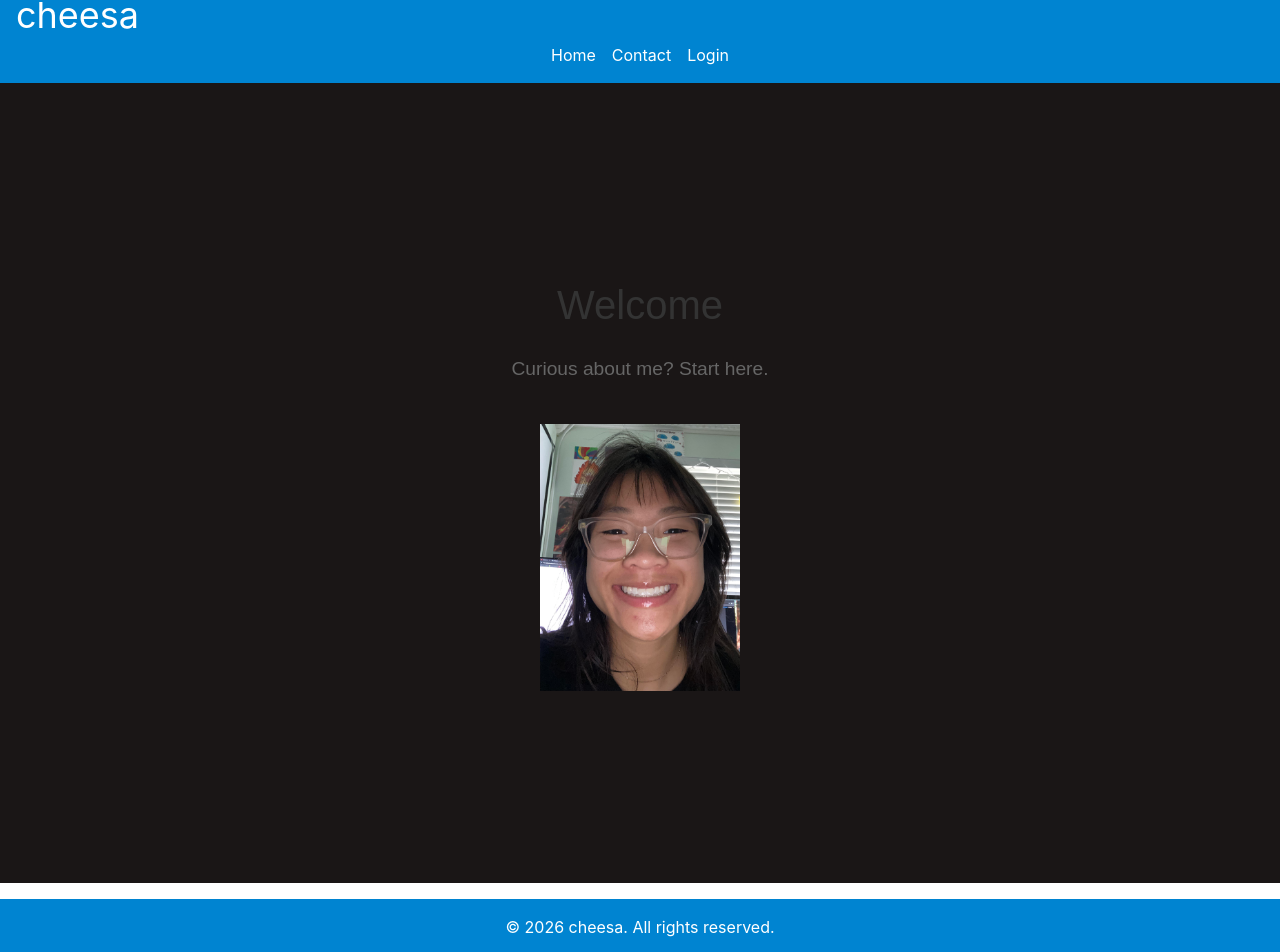
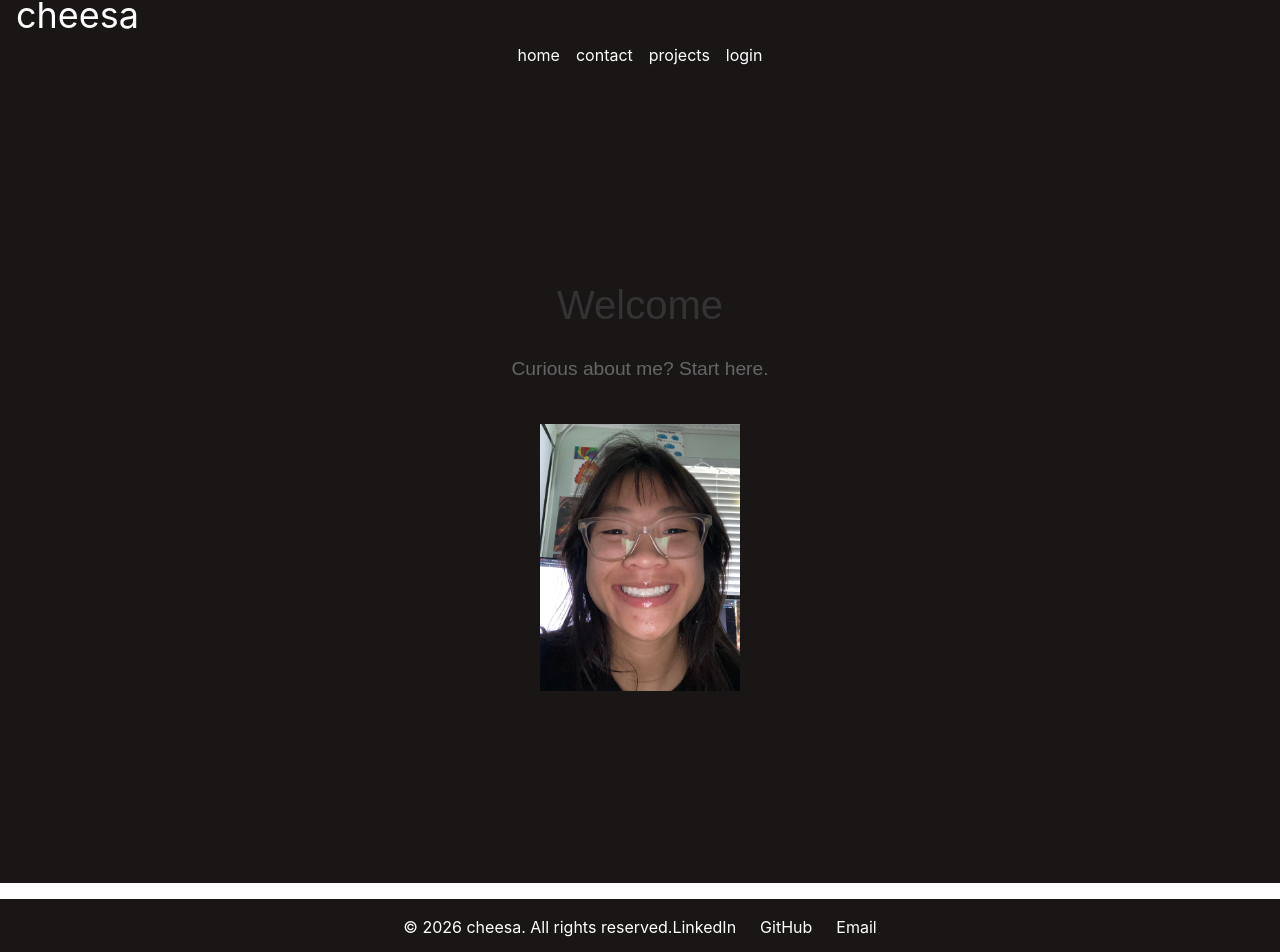
Before and after one commit to patbtran/the-beginning, a React (Vite) app: page / in a window 1280 px wide. Shown: the part 21-973 px from the top of the page. Built offline with nearby package versions, Linux system fonts and the light colour scheme.

Commit message:
edited header tabs, changed footer bg color, added projects page/tab to header

```diff
--- a/src/Components/Common/Footer.jsx
+++ b/src/Components/Common/Footer.jsx
@@ -1,8 +1,36 @@
 function Footer(){
     return (
-        <div className='bg-sky-600 flex justify-center text-white p-4 mt-4'>
-           &copy; 2026 cheesa. All rights reserved.
+        <div className='bg-[#1a1616] flex justify-center text-white p-4 mt-4'>
+           <p>&copy; 2026 cheesa. All rights reserved.</p>
+
+           <div className="flex gap-6">
+                    <a
+                        href="https://www.linkedin.com/in/patriciabtra"
+                        target="_blank"
+                        rel="noopener noreferrer"
+                        className="hover:text-gray-300 transition"
+                    >
+                        LinkedIn
+                    </a>
+
+                    <a
+                        href="https://github.com/patbtran"
+                        target="_blank"
+                        rel="noopener noreferrer"
+                        className="hover:text-gray-300 transition"
+                    >
+                        GitHub
+                    </a>
+
+                    <a
+                        href="mailto:patrici9tran@gmail.com"
+                        className="hover:text-gray-300 transition"
+                    >
+                        Email
+                    </a>
+                </div>
         </div>
+
     )
 
 }
--- a/src/Components/Common/Header.jsx
+++ b/src/Components/Common/Header.jsx
@@ -7,19 +7,22 @@ function Header() {
     const { logout } = useAuth();
 
     return (
-        <div className="bg-sky-600 text-white p-4">
+        <div className="bg-[#1a1616] text-white p-4">
             <h1 className="text-4xl">cheesa</h1>
             <nav>
                 <ul className="flex justify-center space-x-4 mt-2">
                     <li>
-                        <Link to="/">Home</Link>
+                        <Link to="/">home</Link>
                     </li>
                     <li>
-                        <Link to="/contact">Contact</Link>
+                        <Link to="/contact">contact</Link>
+                    </li>
+                    <li>
+                        <Link to="/contact">projects</Link>
                     </li>
                     <li>
 
-                        {username ? <p onClick={logout}>Logout</p> : <Link to="/login">Login</Link>}
+                        {username ? <p onClick={logout}>logout</p> : <Link to="/login">login</Link>}
                     </li>
                 </ul>
             </nav>
--- a/src/pages/BlogPostsPage.jsx
+++ b/src/pages/BlogPostsPage.jsx
@@ -23,7 +23,7 @@ function BlogPostsPage() {
     <div>
       <main className="p-6">
         <h1 className="text-3xl font-bold mb-4">Welcome to our Page!</h1>
-        <p className="text-lg text-gray-700">This is a post from the authors, P Tran and K Esmeralda. This is the meeting point for communications via blog posts! Enjoy!</p>
+        <p className="text-lg text-gray-700">This is a post from the author, cheesa !</p>
         <h1 className="text-3xl font-bold mb-4">Blog Posts</h1>
         <ul className="space-y-4">
 
```
Also changed, not shown: src/pages/ProjectsPage.jsx (added).
